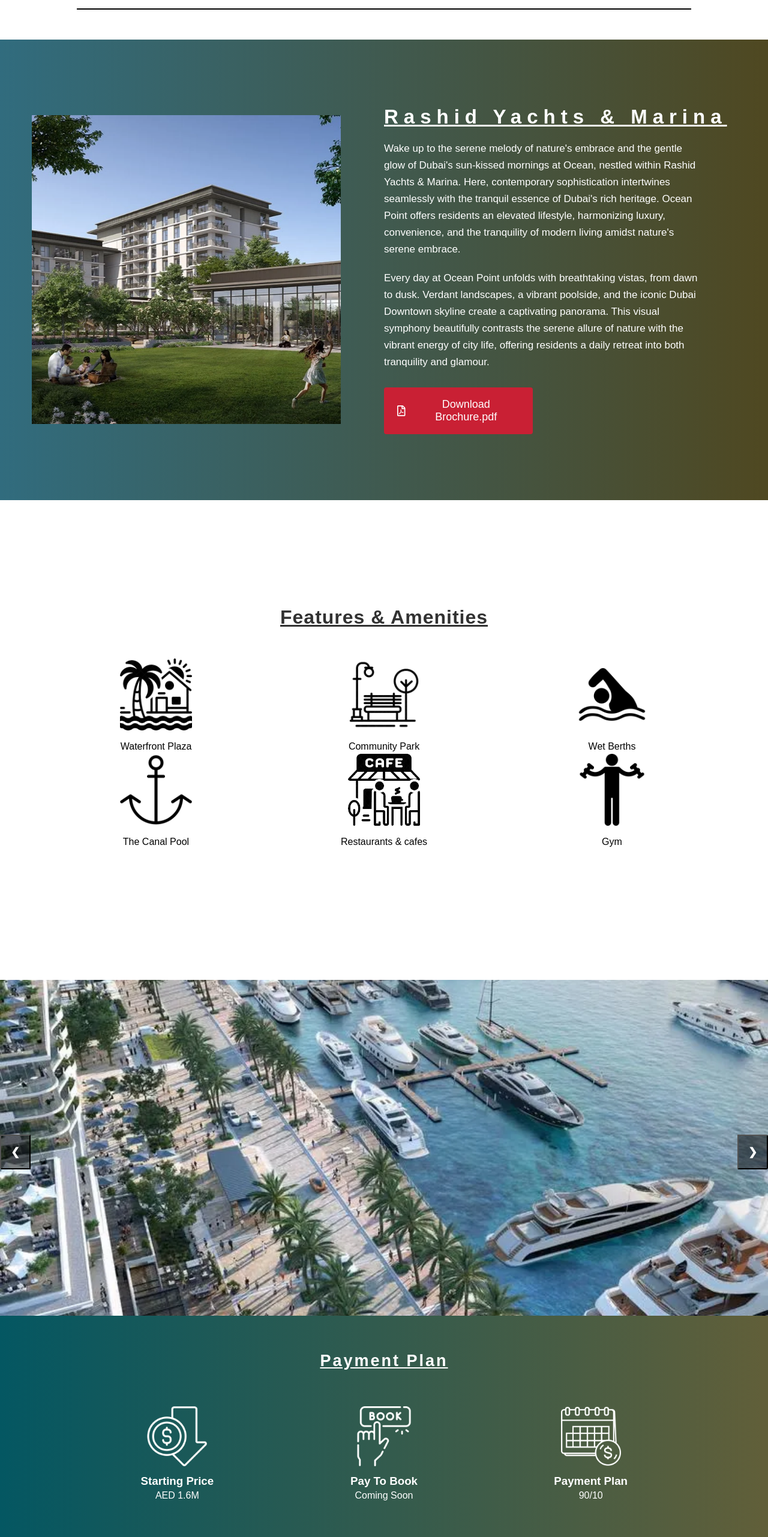
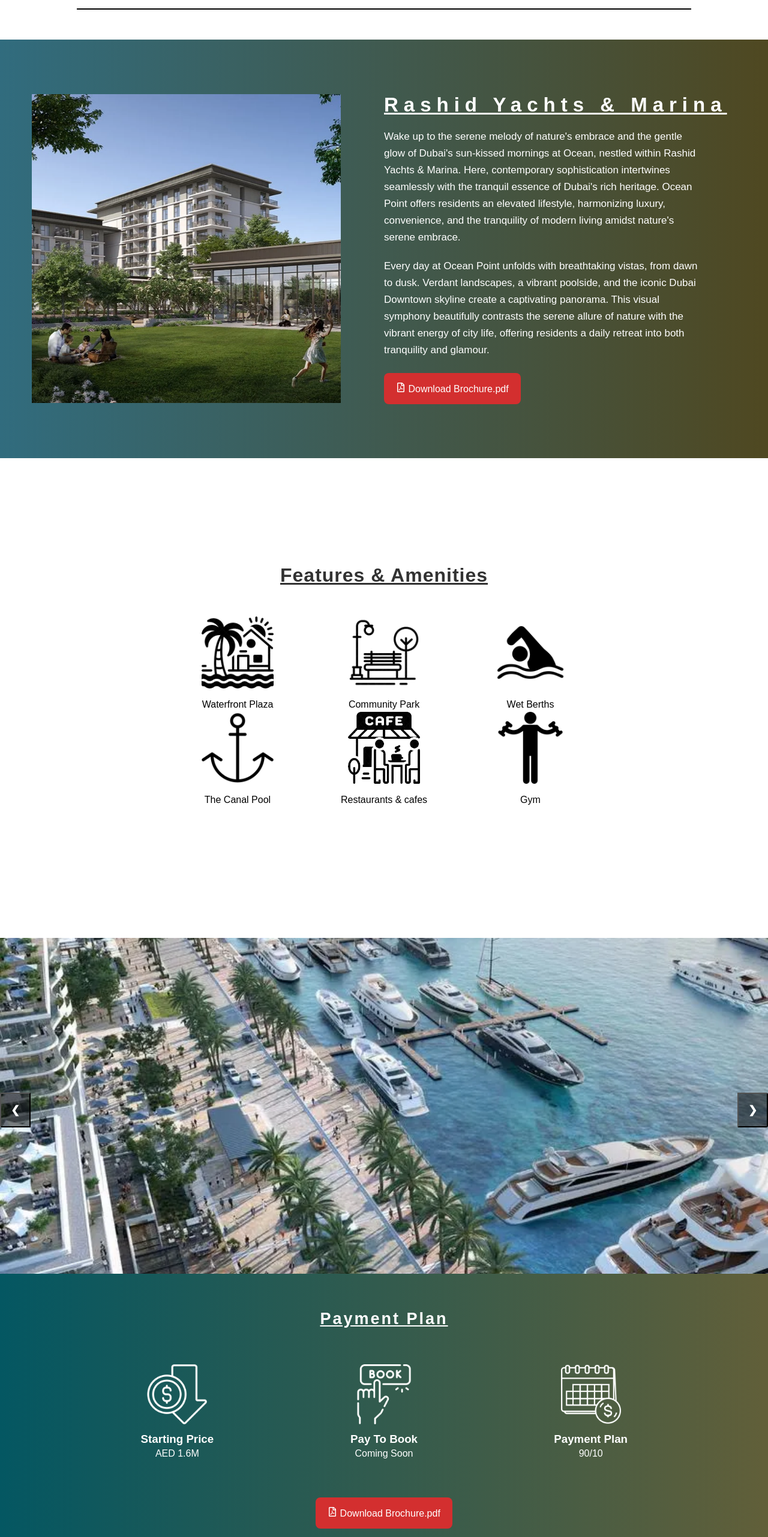
Before and after one commit to aashanamir/RashidYachts, a React (Create React App) app in the folder frontend/: page / in a window 1280 px wide. Shown: the part 1977-4540 px from the top of the page at 60% size. Built offline with nearby package versions, Linux system fonts and the light colour scheme; no server answers.

Commit message:
Some More Changes in ui

```diff
--- a/frontend/src/pages/Home/CallBackSection/CallBackSection.css
+++ b/frontend/src/pages/Home/CallBackSection/CallBackSection.css
@@ -81,6 +81,11 @@
 @media (max-width: 768px) {
   .content, .callback-form {
     max-width: 100%;
+    margin: auto;
+    text-align: center;
+  }
+  .callback-form{
+    margin-top: 24px;
   }
 .callback-section-container {
     flex-direction: column;
--- a/frontend/src/pages/Home/FeaturesSection/FeaturesSection.css
+++ b/frontend/src/pages/Home/FeaturesSection/FeaturesSection.css
@@ -20,8 +20,8 @@
   display: flex;
   flex-wrap: wrap;
   justify-content: center;
-  column-gap: 180px;
-  width: 80%;
+  column-gap: 44px;
+  width: 60%;
   margin: 50px auto;
 }
 
--- a/frontend/src/pages/Home/FloorPlanSection/FloorPlanSection.css
+++ b/frontend/src/pages/Home/FloorPlanSection/FloorPlanSection.css
@@ -85,7 +85,7 @@
   }
 
   .floor-plan-button button {
-    width: 100%;
+    /* width: 100%; */
     box-sizing: border-box;
   }
 }
--- a/frontend/src/pages/Home/PaymentPlanSection/PaymentPlanSection.css
+++ b/frontend/src/pages/Home/PaymentPlanSection/PaymentPlanSection.css
@@ -99,7 +99,7 @@
 
   .plan-item {
     min-width: auto;
-    margin-bottom: 80px;
+    margin-bottom: 40px;
     /* Reset min-width */
   }
 
--- a/frontend/src/pages/Home/PaymentPlanSection/PaymentPlanSection.jsx
+++ b/frontend/src/pages/Home/PaymentPlanSection/PaymentPlanSection.jsx
@@ -1,10 +1,10 @@
-import React, { useState } from 'react';
-import './PaymentPlanSection.css';
+import React, { useState } from "react";
+import "./PaymentPlanSection.css";
 import StartingPrice from "../../../assets/price-tag.webp";
 import PayToBook from "../../../assets/pay-to-book.webp";
 import PaymentPlan from "../../../assets/payment-plan.webp";
-import { FaRegFilePdf } from 'react-icons/fa';
-import Popup from '../../../components/PopForm/PopForm';
+import { FaRegFilePdf } from "react-icons/fa";
+import Popup from "../../../components/PopForm/PopForm";
 
 const PaymentPlanSection = () => {
   const [showPopup, setShowPopup] = useState(false);
@@ -18,8 +18,8 @@
   };
 
   return (
-    <div id='Gallery' className="payment-plan-container">
-      <h1 className='payment-plan-container-heading'>Payment Plan</h1>
+    <div id="Gallery" className="payment-plan-container">
+      <h1 className="payment-plan-container-heading">Payment Plan</h1>
       <div className="payment-plan">
         <div className="plan-item">
           <div className="icon">
@@ -43,10 +43,16 @@
           <p>90/10</p>
         </div>
       </div>
-      <a href='#' className="download-button">
+      {/* <a href='#' className="download-button">
         <button className='payment-btn' onClick={popHandler}><FaRegFilePdf />Download Payment Plan.pdf</button>
-        <Popup show={showPopup} handleClose={togglePopup} />
+      </a> */}
+
+      <a className="floor-plan-button">
+        <button onClick={popHandler}>
+          <FaRegFilePdf /> Download Brochure.pdf
+        </button>
       </a>
+      <Popup show={showPopup} handleClose={togglePopup} />
     </div>
   );
 };
--- a/frontend/src/pages/Home/Section3/Section3.css
+++ b/frontend/src/pages/Home/Section3/Section3.css
@@ -4,7 +4,7 @@
   display: flex;
   align-items: center;
   justify-content: space-between;
-  padding : 90px 0;
+  padding : 70px 0;
   height: auto;
   background-image: linear-gradient(to right, #316C7E, #4f4821);
 }
@@ -95,12 +95,11 @@
 
 @media (max-width: 1024px) {
 
-  /* For tablets and smaller devices */
   .Section3 {
     flex-direction: column;
     align-items: center;
     height: auto;
-    /* Adjust height for smaller devices */
+    padding: 20px 0;
   }
 
   .Section3 .left,
@@ -122,6 +121,8 @@
 
   .Section3 .description {
     font-size: 0.9em;
+    text-align: center;
+    margin: auto;
   }
 
   .Section3 .download-button {
--- a/frontend/src/pages/Home/Section3/Section3.jsx
+++ b/frontend/src/pages/Home/Section3/Section3.jsx
@@ -2,7 +2,7 @@
 import "./Section3.css";
 import BrochureImage from "../../../assets/about.webp"; // Replace with the correct image path
 import { FaRegFilePdf } from "react-icons/fa";
-import PopForm from '../../../components/PopForm/PopForm';
+import PopForm from "../../../components/PopForm/PopForm";
 
 const Section3 = () => {
   const [showPopup, setShowPopup] = useState(false);
@@ -38,10 +38,17 @@
           energy of city life, offering residents a daily retreat into both
           tranquility and glamour.
         </p>
-        <button onClick={popHandler} className="download-button">
+        {/* <button onClick={popHandler} className="download-button">
           <FaRegFilePdf />
           Download Brochure.pdf
-        </button>
+        </button> */}
+        <div style={{marginTop : "24px"}}></div>
+        <a className="floor-plan-button">
+          <button onClick={popHandler}>
+            {" "}
+            <FaRegFilePdf /> Download Brochure.pdf
+          </button>
+        </a>
 
         <PopForm show={showPopup} handleClose={togglePopup} />
       </div>
```
